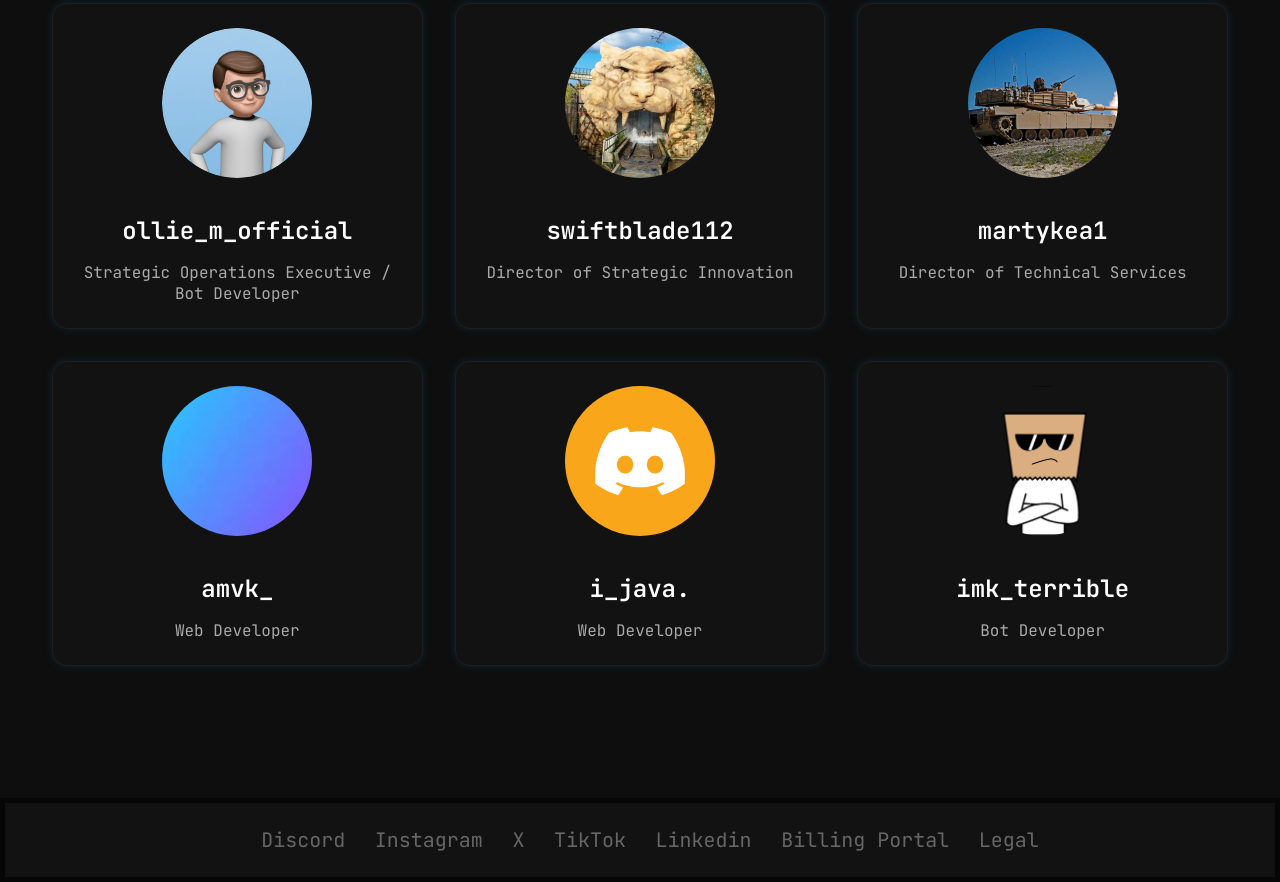
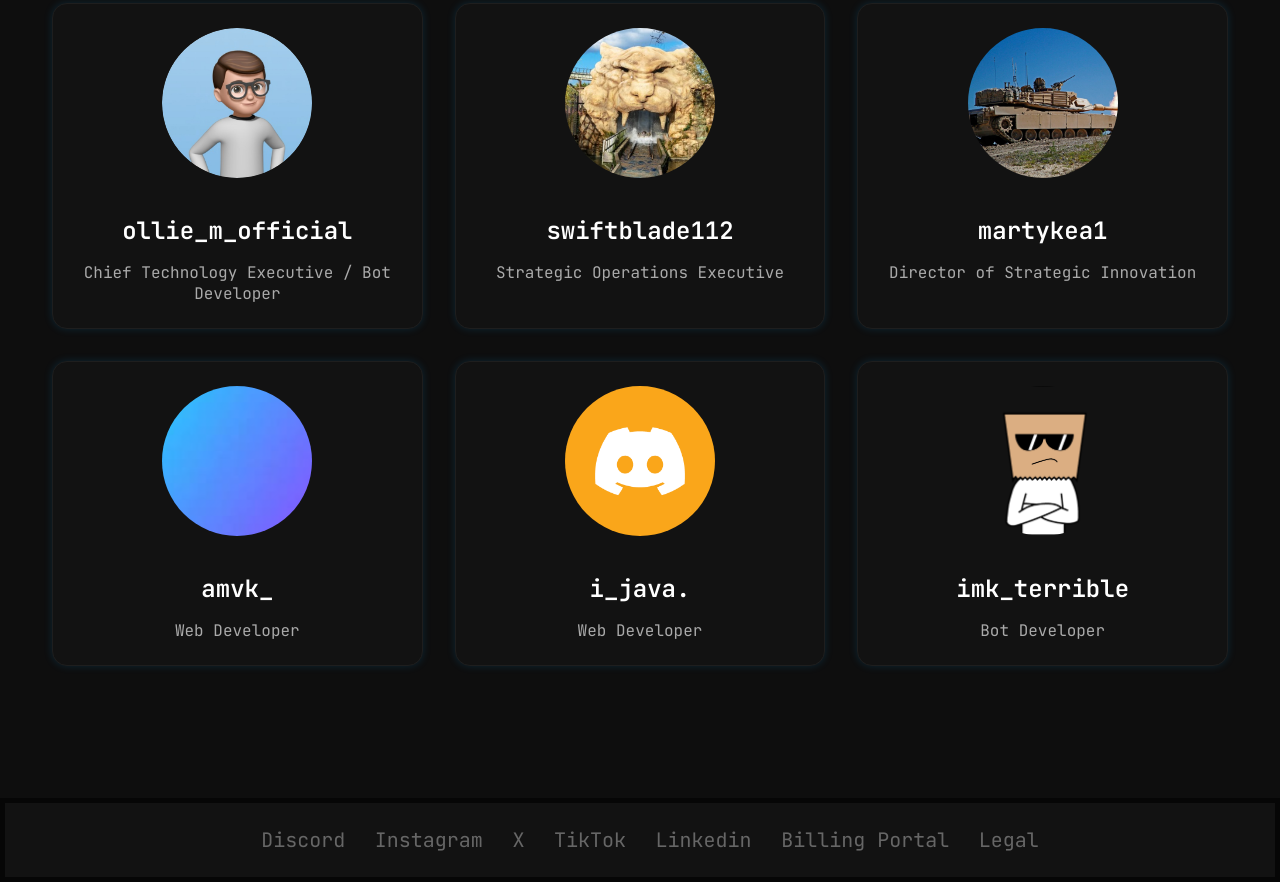
Before and after one commit to oliverreaney/oliverreaney.github.io, a plain HTML site: page careers/index.html in a window 1280 px wide. Shown: the part 1738-2620 px from the top of the page. Drawn offline with Linux system fonts and the light colour scheme.

Commit message:
Update index.html

```diff
--- a/careers/index.html
+++ b/careers/index.html
@@ -91,17 +91,17 @@
                     <div class="team-card">
                         <div class="team-photo"><img src="/icons/ollie_m_official.png" alt=""></div>
                         <h3>ollie_m_official</h3>
-                        <p>Strategic Operations Executive / Bot Developer</p>
+                        <p>Chief Technology Executive / Bot Developer</p>
                     </div>
                     <div class="team-card">
                         <div class="team-photo"><img src="/icons/swiftblade112.png" alt=""></div>
                         <h3>swiftblade112</h3>
-                        <p>Director of Strategic Innovation</p>
+                        <p>Strategic Operations Executive</p>
                     </div>
                     <div class="team-card">
                         <div class="team-photo"><img src="/icons/martykea1.png" alt=""></div>
                         <h3>martykea1</h3>
-                        <p>Director of Technical Services</p>
+                        <p>Director of Strategic Innovation</p>
                     </div>
                     <div class="team-card">
                         <div class="team-photo"><img src="/icons/amvk.png" alt=""></div>
```
